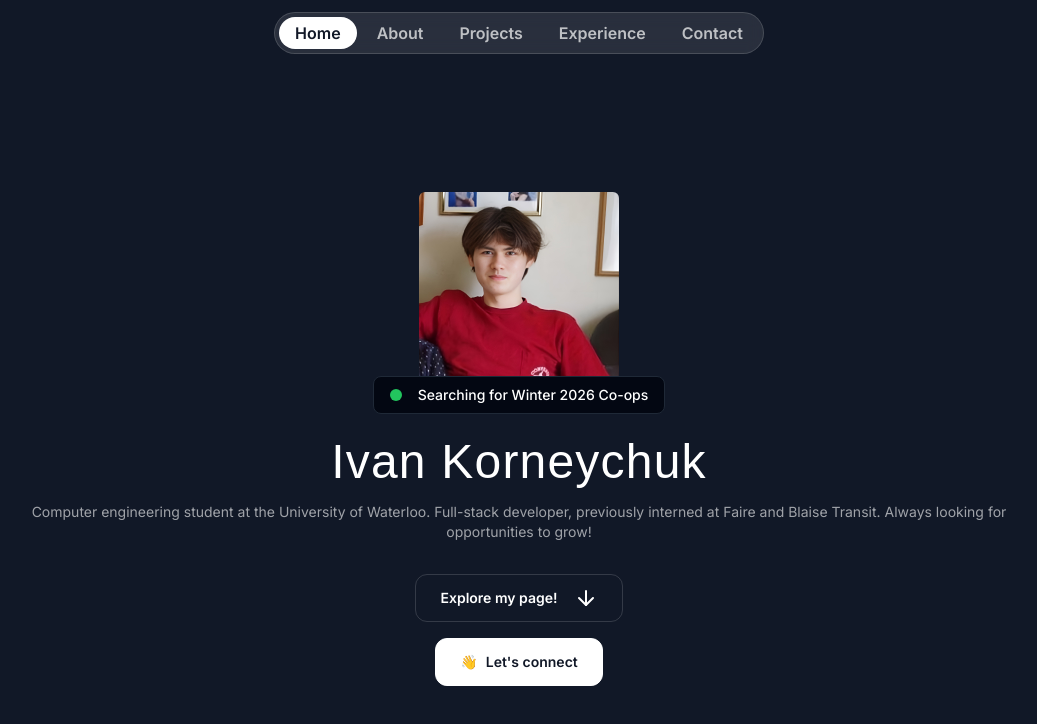
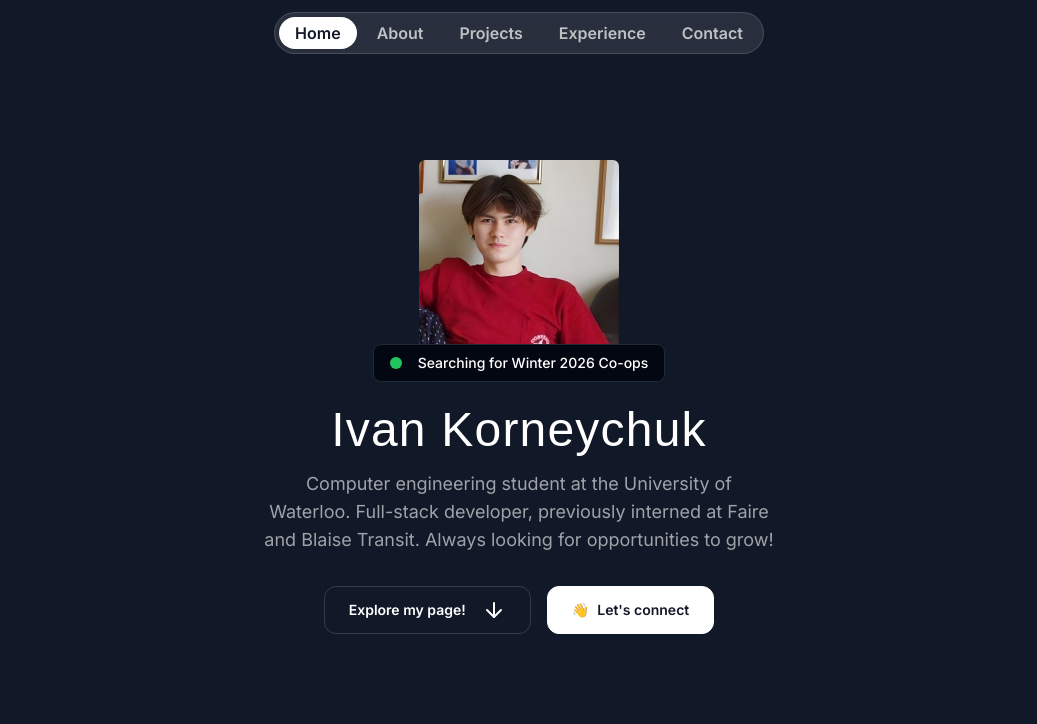
Before and after one commit to IvanKorne/personal-website, a Next.js app: page / in a window 1280 px wide. Shown: the top 724 px of the page, without its empty margins (121-1158 px from the left). Built offline with nearby package versions, Linux system fonts and the light colour scheme; a web font is replaced by a local one.

Commit message:
make hero responsive

```diff
--- a/src/sections/Hero.tsx
+++ b/src/sections/Hero.tsx
@@ -6,7 +6,7 @@ import { Column } from "@/components/layout/Column";
 
 export const Hero = () => {
   return (
-    <div className="py-16 md:py-48">
+    <div className="py-16 md:py-32 lg:py-40">
       <div className="container">
         <Column className="items-center">
           <Image
@@ -23,16 +23,18 @@ export const Hero = () => {
             </p>
           </div>
         </Column>
+        <div className="max-w-lg mx-auto">
           <h1 className="font-serif mt-6 text-3xl md:text-5xl text-center tracking-wide">
             Ivan Korneychuk
           </h1>
-        <p className="text-center text-white/60 px-12 mt-4">
-          Computer engineering student at the University of Waterloo. Full-stack
-          developer, previously interned at <span>Faire</span> and
+          <p className="text-center text-white/60 mt-4 md:text-lg">
+            Computer engineering student at the University of Waterloo.
+            Full-stack developer, previously interned at <span>Faire</span> and
             <span> Blaise Transit</span>. Always looking for opportunities to
             grow!
           </p>
-        <Column className="items-center gap-4 mt-8">
+        </div>
+        <div className="items-center gap-4 mt-8 flex flex-col md:flex-row justify-center">
           <button className="inline-flex items-center gap-4 border border-white/15 px-6 h-12 rounded-xl">
             <span className="font-semibold">Explore my page!</span>
             <ArrowDown />
@@ -40,7 +42,7 @@ export const Hero = () => {
           <button className="inline-flex items-center gap-2 border border-white bg-white text-gray-900 px-6 h-12 rounded-xl">
             👋 <span className="font-semibold"> Let&#39;s connect</span>
           </button>
-        </Column>
+        </div>
       </div>
     </div>
   );
```
Lines whose indentation alone changed are shown as unchanged.
